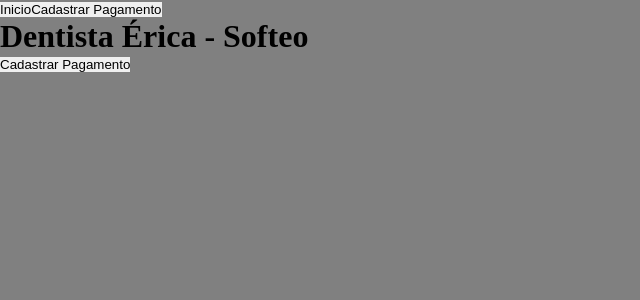
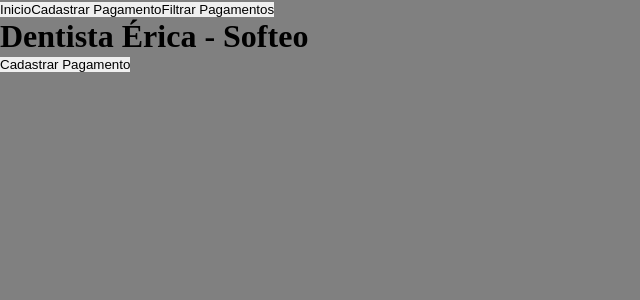
Before and after one commit to VHBS/dentista_teste_tecnico, a React (Create React App) app in the folder frontend/: page / in a window 1280 px wide. Shown: the top 300 px of the page, without its empty margins (0-640 px from the left). Built offline with nearby package versions, Linux system fonts and the light colour scheme; no server answers.

Commit message:
feat: barra de navegacao leva para filtro por data

```diff
--- a/frontend/src/components/BarraDeNavegacao.tsx
+++ b/frontend/src/components/BarraDeNavegacao.tsx
@@ -10,6 +10,9 @@
       <button type="button" onClick={() => navigate('/pagamento')}>
         Cadastrar Pagamento
       </button>
+      <button type="button" onClick={() => navigate('/filtrar-pagamento')}>
+        Filtrar Pagamentos
+      </button>
     </nav>
   );
 }
```
